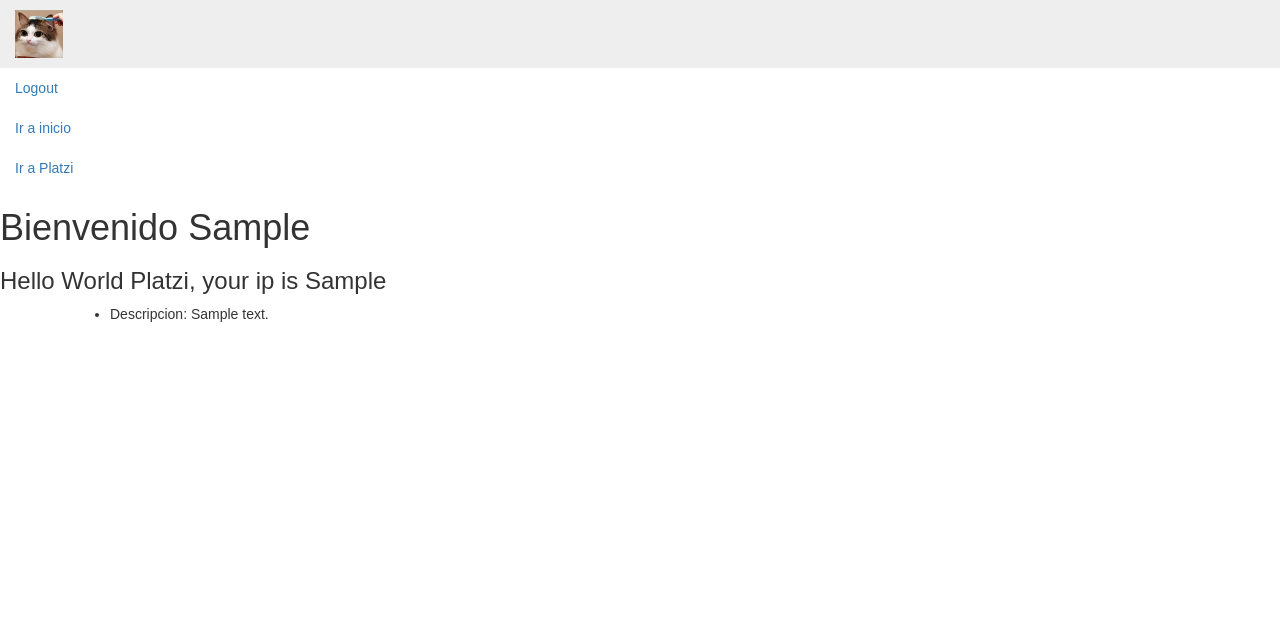
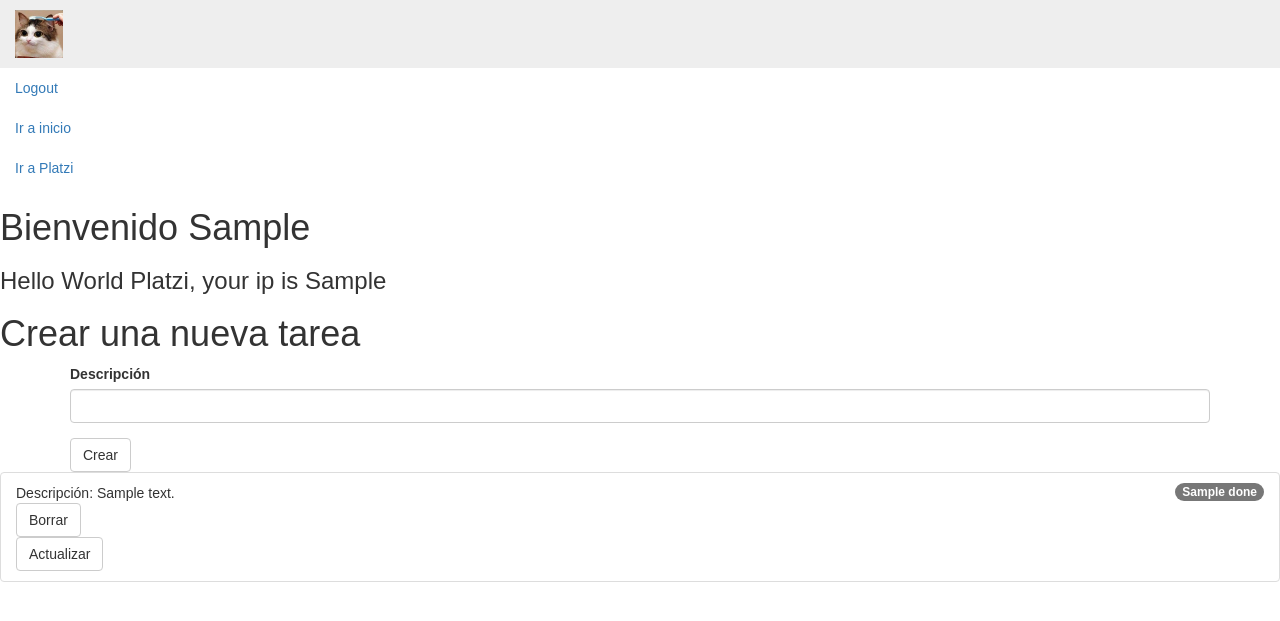
Before and after one commit to sarajoha/flask-app, a Flask app: template app/templates/hello.html in a window 1280 px wide. Shown: the top 621 px of the page. Run offline with Flask 2, Linux system fonts and the light colour scheme; a user stored in the database is signed in; the template is opened without the code that fills it: values that come from a table or form of the project are taken from there, most other values are stand-ins (such as "Sample title", 1, 10 or a date in 2020); some libraries are stand-ins or nearby versions.

Commit message:
Added delete and uptadte for todos

```diff
--- /dev/null
+++ b/app.yaml
@@ -0,0 +1 @@
+runtime: python37
--- a/app/firestore_service.py
+++ b/app/firestore_service.py
@@ -14,7 +14,32 @@ def get_user(user_id):
     return db.collection('users').document(user_id).get()
 
 
+def user_put(user_data):
+    user_ref = db.collection('users').document(user_data.username)
+    user_ref.set({'password': user_data.password})
+
+
 def get_todos(user_id):
     return db.collection('users')\
             .document(user_id)\
             .collection('todos').get()
+
+
+def put_todo(user_id, description):
+    todos_collection_reference = db.collection('users').document(user_id).collection('todos')
+    todos_collection_reference.add({'description': description, 'done': False})
+
+
+def delete_todo(user_id, todo_id):
+    todo_ref = _get_todo_ref(user_id, todo_id)
+    todo_ref.delete()
+
+
+def update_todo(user_id, todo_id, done):
+    todo_done = not bool(done)
+    todo_ref = _get_todo_ref(user_id, todo_id)
+    todo_ref.update({'done': todo_done})
+
+
+def _get_todo_ref(user_id, todo_id):
+    return db.document('users/{}/todos/{}'.format(user_id, todo_id))
--- a/app/forms.py
+++ b/app/forms.py
@@ -7,3 +7,16 @@ class LoginForm(FlaskForm):
     username = StringField('Nombre de usuario', validators=[DataRequired()])
     password = PasswordField('Password', validators=[DataRequired()])
     submit = SubmitField('Enviar')
+
+
+class TodoForm(FlaskForm):
+    description = StringField('Descripción', validators=[DataRequired()])
+    submit = SubmitField('Crear')
+
+
+class DeleteTodoForm(FlaskForm):
+    submit = SubmitField('Borrar')
+
+
+class UpdateTodoForm(FlaskForm):
+    submit = SubmitField('Actualizar')
--- a/app/templates/hello.html
+++ b/app/templates/hello.html
@@ -18,11 +18,15 @@
     <a href="{{ url_for('index') }}">Ir a inicio</a>
   {% endif %}
 
+  <h1>Crear una nueva tarea</h1>
   <div class="container">
+    {{ todo_form.csrf_token }}
+    {{ wtf.quick_form(todo_form) }}
+  </div>
 
-  <ul>
+  <ul class="list-group">
     {% for todo in todos %}
-      {{ macros.render_todo(todo) }}
+      {{ macros.render_todo(todo, delete_todo_form, update_todo_form) }}
     {% endfor %}
   </ul>
 {% endblock %}
--- a/app/templates/macros.html
+++ b/app/templates/macros.html
@@ -1,3 +1,10 @@
-{% macro render_todo(todo) %}
-  <li>Descripcion: {{ todo.to_dict().description }}</li>
+{% import 'bootstrap/wtf.html' as wtf %}
+
+{% macro render_todo(todo, delete_todo_form, update_todo_form) %}
+  <li class="list-group-item d-flex justify-content-between align-items-center">
+    <span class="badge badge-primary badge-pill">{{ todo.to_dict().done }}</span>
+    Descripción: {{ todo.to_dict().description }}
+    {{ wtf.quick_form(delete_todo_form, action=url_for('delete', todo_id=todo.id)) }}
+    {{ wtf.quick_form(update_todo_form, action=url_for('update', todo_id=todo.id, done=todo.to_dict().done)) }}
+  </li>
 {% endmacro %}
--- a/main.py
+++ b/main.py
@@ -2,7 +2,8 @@ from flask import request, make_response, redirect, render_template, session, ur
 from flask_login import login_required, current_user
 import unittest
 from app import create_app
-from app.firestore_service import get_users, get_todos
+from app.firestore_service import get_todos, put_todo, delete_todo, update_todo
+from app.forms import TodoForm, DeleteTodoForm, UpdateTodoForm
 
 
 app = create_app()
@@ -31,16 +32,45 @@ def index():
     return response
 
 
-@app.route('/hello', methods=['GET'])
+@app.route('/hello', methods=['GET', 'POST'])
 @login_required
 def hello():
     user_ip = session.get('user_ip')
     username = current_user.id
+    todo_form = TodoForm()
+    delete_todo_form = DeleteTodoForm()
+    update_todo_form = UpdateTodoForm()
 
     context = {
         'user_ip': user_ip,
         'todos': get_todos(user_id=username),
-        'username': username
+        'username': username,
+        'todo_form': todo_form,
+        'delete_todo_form': delete_todo_form,
+        'update_todo_form': update_todo_form,
     }
 
+    if todo_form.validate_on_submit():
+        put_todo(username, todo_form.description.data)
+
+        flash('Tu tarea ha sido creada con éxito')
+
+        return redirect(url_for('hello'))
+
     return render_template('hello.html', **context)
+
+
+@app.route('/todos/delete/<todo_id>', methods=['POST'])
+def delete(todo_id):
+    user_id = current_user.id
+    delete_todo(user_id, todo_id)
+
+    return redirect(url_for('hello'))
+
+
+@app.route('/todos/update/<todo_id>/<int:done>', methods=['POST'])
+def update(todo_id, done):
+    user_id = current_user.id
+    update_todo(user_id, todo_id, done)
+
+    return redirect(url_for('hello'))
```
Also changed, not shown: app/auth/views.py (+32 -1 lines), app/templates/navbar.html (+0 -8 lines), app/templates/signup.html (added, +15 -0 lines), 1 other file.
